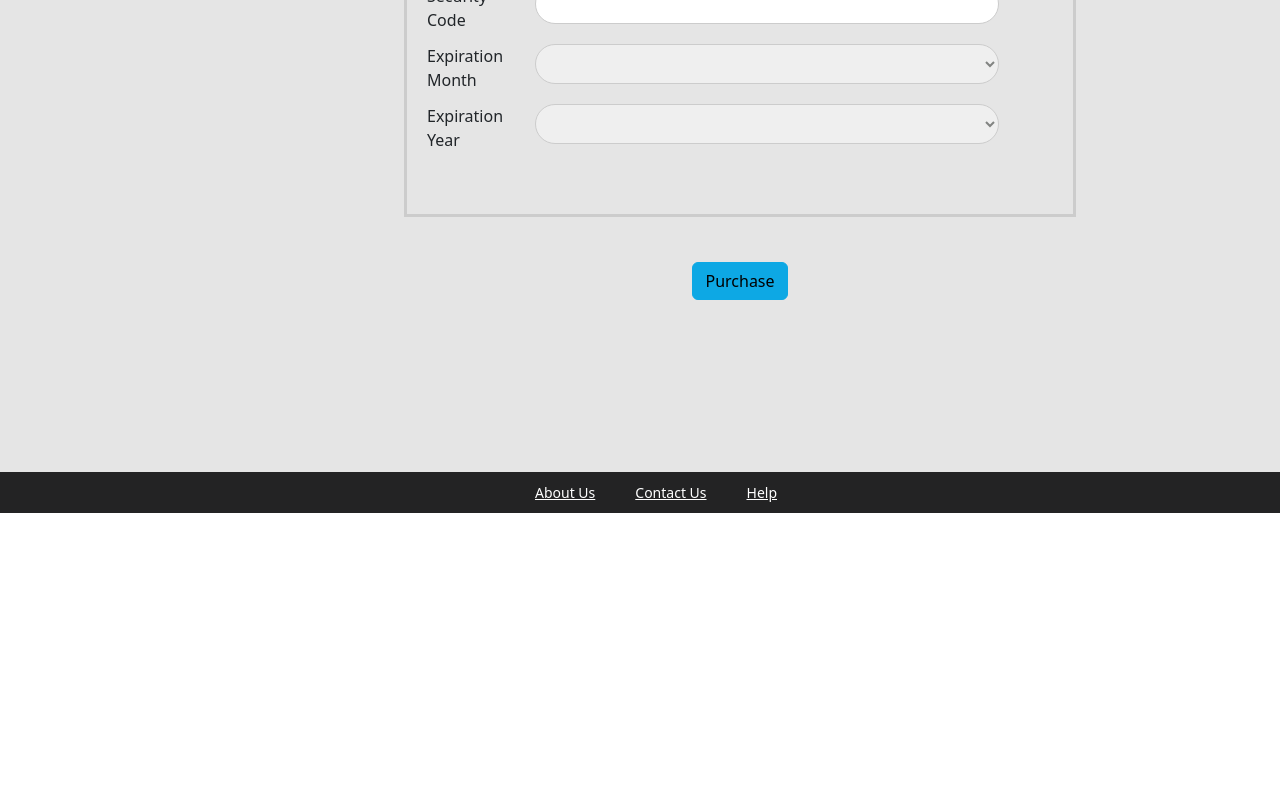
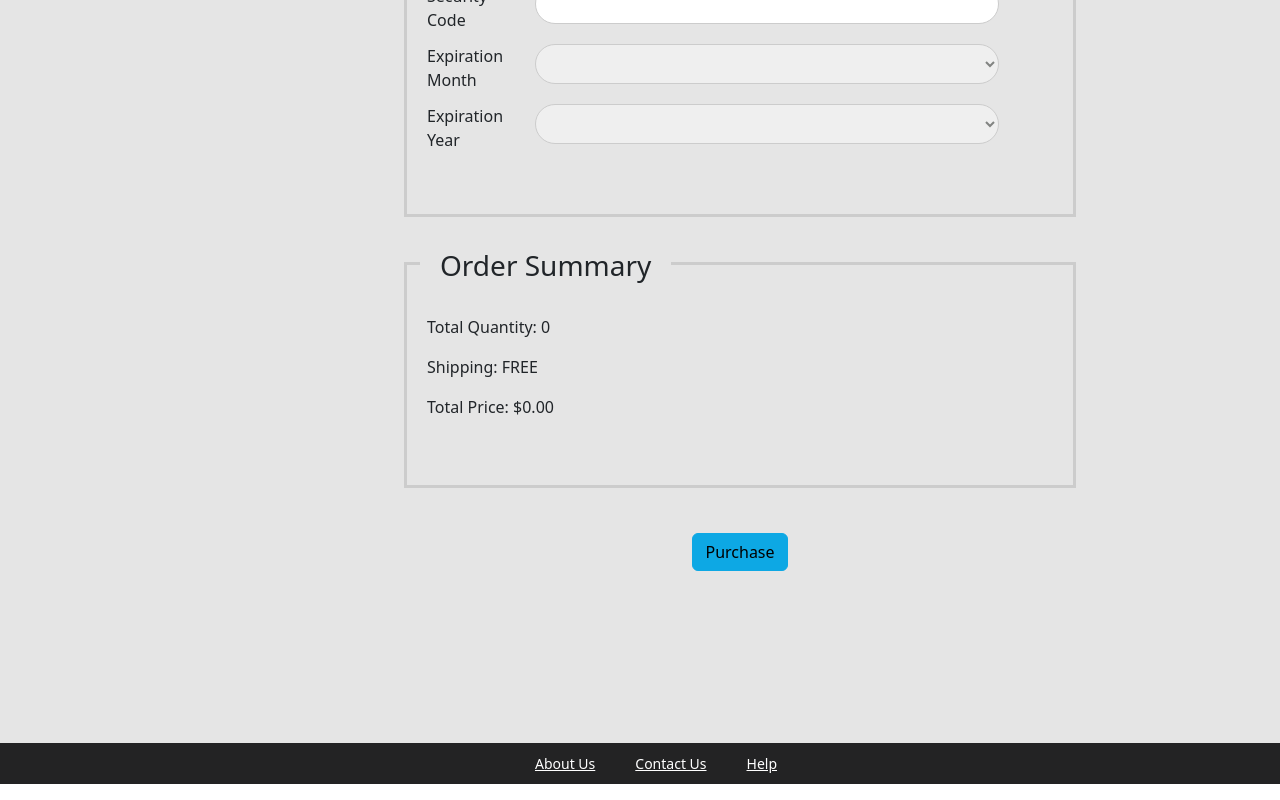
Before and after one commit to Rostja/Tee-Shop-Frontend, an Angular app: page /checkout in a window 1280 px wide. Shown: the part 1661-2461 px from the top of the page. Before the commit the page ends 2190 px from the top, so only its background shows below. Built offline with nearby package versions, Linux system fonts and the light colour scheme; no server answers.

Commit message:
Update TotalPrice and TotalQuantity

```diff
--- a/src/app/components/checkout/checkout.component.html
+++ b/src/app/components/checkout/checkout.component.html
@@ -218,6 +218,14 @@
                     </div>
                 </div>
 
+                <!--Order details-->
+                <div class="form-area">
+                    <h3>Order Summary</h3>
+                    <p>Total Quantity: {{totalQuantity}}</p>
+                    <p>Shipping: FREE</p>
+                    <p>Total Price: {{totalPrice | currency : 'USD'}}</p>
+                </div>
+
                 <!--submit button-->
                 <div class="text-center">
                     <button type="submit" class="btn btn-info">Purchase</button>
--- a/src/app/components/checkout/checkout.component.ts
+++ b/src/app/components/checkout/checkout.component.ts
@@ -11,6 +11,10 @@ export class CheckoutComponent implements OnInit {
 
 
   checkoutFormGroup!: FormGroup;
+
+  totalPrice: number = 0;
+  totalQuantity: number = 0;
+
   constructor(private formBuilder: FormBuilder) { }
 
   ngOnInit(): void {
```
